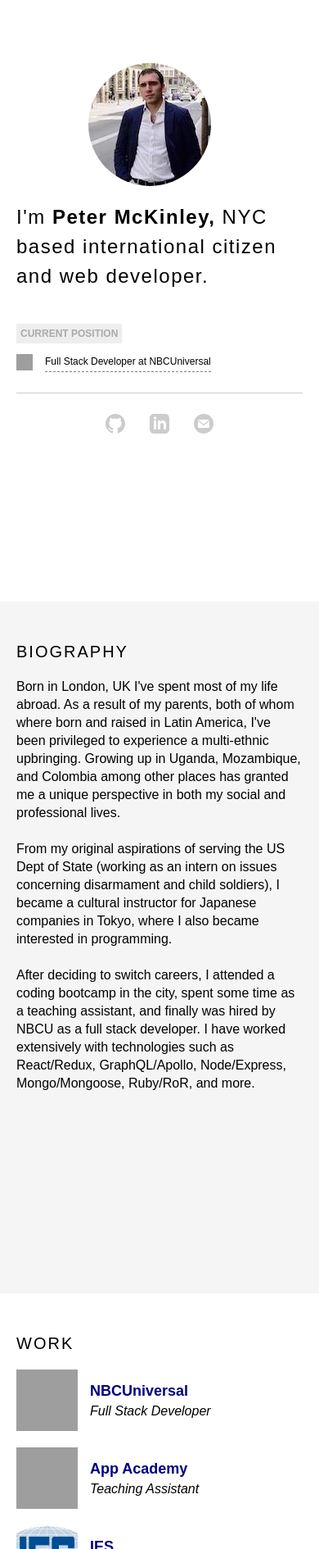
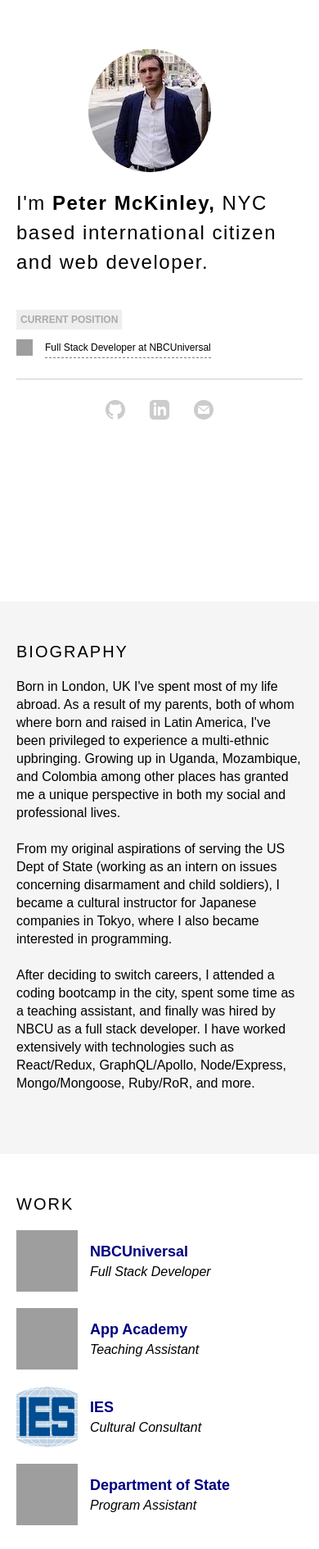
Before and after one commit to souiukoto/souiukoto.github.io, a plain HTML site: page index.html in a window 390 px wide. Shown: the part 110-2000 px from the top of the page at 82% size. Drawn offline with Linux system fonts and the light colour scheme; grey boxes are pictures that could not be loaded.

Commit message:
Modified responsiveness

```diff
--- a/css/main.css
+++ b/css/main.css
@@ -18,6 +18,7 @@
 .divider {
   border-bottom: 1px solid #ccc;
   margin: 50px 0;
+  max-width: 100vw;
   width: 500px;
 }
 
@@ -26,6 +27,7 @@
   align-items: center;
   font-size: 24px;
   margin-top: 10px;
+  max-width: 100vw;
   width: 700px;
 }
 
@@ -40,6 +42,7 @@
   display: flex;
   flex-wrap: wrap;
   justify-content: space-between;
+  max-width: 100vw;
   padding-bottom: 50px;
   width: 700px;
 }
@@ -90,6 +93,7 @@
   display: flex;
   justify-content: center;
   margin-bottom: 50px;
+  max-width: 100vw;
   width: 700px;
 }
 
@@ -160,6 +164,7 @@
 .personal-info header {
   align-items: center;
   margin-bottom: 20px;
+  max-width: 100vw;
   display: flex;
 }
 
@@ -228,89 +233,3 @@
   content: "\00b7";
   margin: 0 5px;
 }
-
-@media only screen and (max-width: 425px) {
-  .bio {
-    height: 100vh;
-    overflow: hidden;
-    padding: 50px 20px;
-    width: unset;
-  }
-
-  .bio p {
-    column-count: 1;
-    font-size: 16px;
-    line-height: 22px;
-  }
-
-  .divider {
-    margin: 25px 0;
-  }
-
-  .employment {
-    width: 100%;
-  }
-
-  .employment p {
-    font-size: 12px;
-  }
-
-  .employment-list {
-    flex-direction: column;
-    overflow: hidden;
-    width: 100%;
-  }
-
-  .employment-list li {
-    margin-bottom: 20px;
-    width: 100%;
-  }
-
-  .links {
-    margin-bottom: 15px;
-  }
-
-  .list {
-    width: 100%;
-  }
-
-  .personal-info {
-    padding: 0 20px;
-    overflow: hidden;
-  }
-
-  .personal-info section {
-    overflow: hidden;
-    width: calc(100vw - 40px);
-  }
-
-  .personal-info header {
-    display: flex;
-    flex-direction: column;
-    width: unset;
-  }
-
-  .personal-info header img {
-    margin-bottom: 20px;
-  }
-
-  .personal-info h1 {
-    font-size: 24px;
-    line-height: 36px;
-  }
-
-  .professional-info {
-    overflow: hidden;
-    width: unset;
-  }
-
-  .professional-info > div {
-    height: 100vh;
-    padding: 50px 20px;
-    width: 100%;
-  }
-
-  .professional-info > div:first-child {
-    background: white;
-  }
-}
--- /dev/null
+++ b/css/mobile.css
@@ -0,0 +1,86 @@
+@media only screen and (max-width: 700px) {
+  .bio {
+    padding: 50px 20px;
+    width: unset;
+  }
+
+  .bio p {
+    column-count: 1;
+    font-size: 16px;
+    line-height: 22px;
+  }
+
+  .employment {
+    width: 100%;
+  }
+
+  .employment p {
+    font-size: 12px;
+  }
+
+  .employment-list {
+    flex-direction: column;
+    overflow: hidden;
+    padding: 0;
+    width: 100%;
+  }
+
+  .employment-list li {
+    margin-bottom: 20px;
+    width: 300px;
+  }
+
+  .personal-info {
+    padding: 0 20px;
+    overflow: hidden;
+  }
+
+  .personal-info section {
+    overflow: hidden;
+    width: calc(100vw - 40px);
+  }
+
+  .personal-info header {
+    display: flex;
+    flex-direction: column;
+    width: unset;
+  }
+
+  .personal-info header img {
+    margin-bottom: 20px;
+  }
+
+  .personal-info h1 {
+    font-size: 24px;
+    line-height: 36px;
+  }
+
+  .professional-info {
+    overflow: hidden;
+    width: unset;
+  }
+
+  .professional-info > div {
+    padding: 0 20px;
+    width: 100%;
+  }
+}
+
+@media only screen and (max-width: 425px) {
+  .bio {
+    padding: 50px 20px 75px;
+  }
+
+  .divider {
+    margin: 25px 0;
+  }
+
+  .professional-info > div {
+    padding: 50px 20px 75px;
+    width: 100%;
+  }
+
+  .professional-info > div:first-child {
+    background: white;
+  }
+}
--- a/index.html
+++ b/index.html
@@ -6,6 +6,7 @@
     <title></title>
     <link rel="stylesheet" href="css/reset.css">
     <link rel="stylesheet" href="css/main.css">
+    <link rel="stylesheet" href="css/mobile.css">
   </head>
   <body>
     <div class="personal-info">
```
